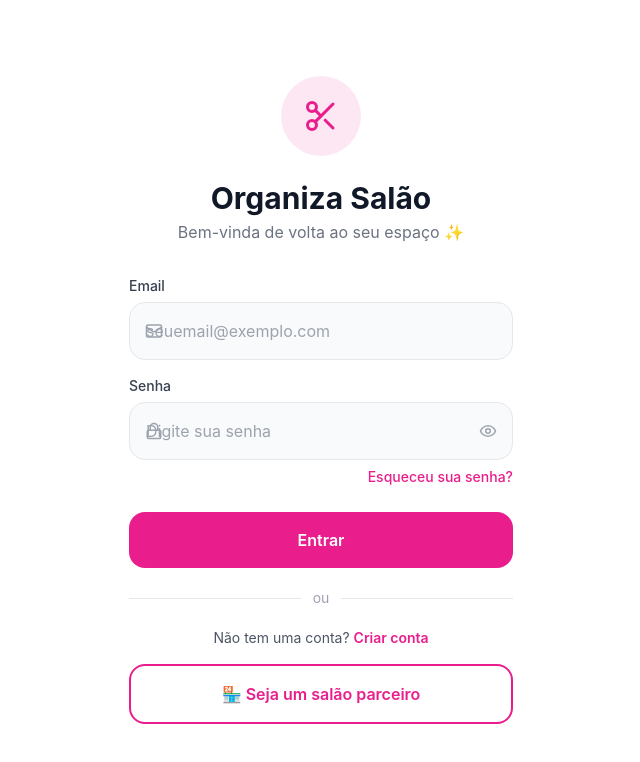
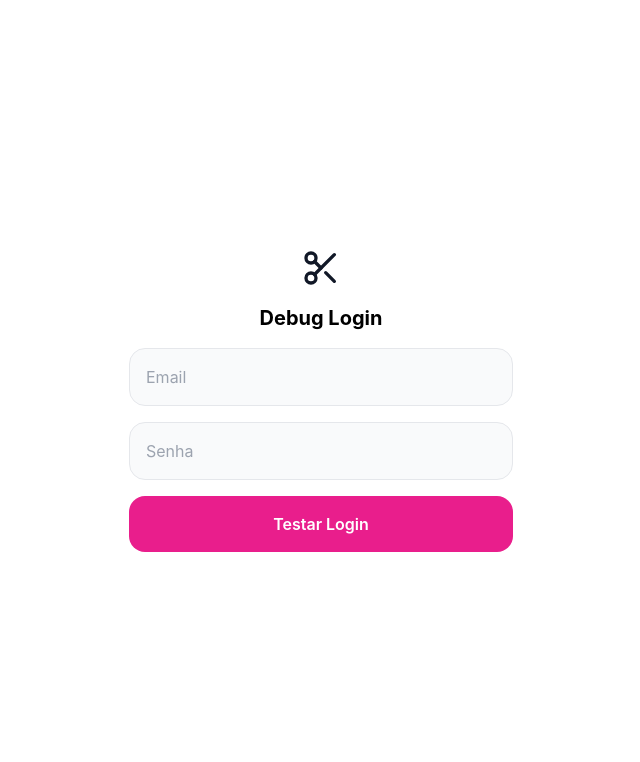
Before and after one commit to juliatedeschi7-creator/salao2.0, a Next.js app: page /login in a window 1280 px wide. Shown: the top 762 px of the page, without its empty margins (319-959 px from the left). Built offline with nearby package versions, Linux system fonts and the light colour scheme.

Commit message:
Atualizar o page.tsx

```diff
--- a/src/app/login/page.tsx
+++ b/src/app/login/page.tsx
@@ -1,174 +1,76 @@
 'use client'
-
 import { useState } from 'react'
 import { supabase } from '@/lib/supabase'
-import { Scissors, Eye, EyeOff, Mail, Lock } from 'lucide-react'
+import { Scissors } from 'lucide-react'
 
 export default function LoginPage() {
   const [email, setEmail] = useState('')
   const [senha, setSenha] = useState('')
-  const [mostrarSenha, setMostrarSenha] = useState(false)
   const [loading, setLoading] = useState(false)
-  const [erro, setErro] = useState('')
+  const [log, setLog] = useState('')
 
   async function handleLogin() {
-    if (!email || !senha) { setErro('Preencha email e senha.'); return }
     setLoading(true)
-    setErro('')
+    setLog('Tentando logar...')
 
     const { data, error } = await supabase.auth.signInWithPassword({
-      email: email.trim(),
+      email: email.trim().toLowerCase(),
       password: senha,
     })
 
     if (error) {
-      setErro('Email ou senha incorretos.')
+      setLog('ERRO AUTH: ' + error.message + ' | Status: ' + error.status)
       setLoading(false)
       return
     }
 
-    const { data: profile } = await supabase
+    setLog('Login OK! User ID: ' + data.user?.id)
+
+    const { data: prof, error: profError } = await supabase
       .from('profiles')
-      .select('role, aprovado, ativo, salao_id')
+      .select('*')
       .eq('id', data.user.id)
       .single()
 
-    if (!profile) {
-      setErro('Perfil não encontrado.')
+    if (profError) {
+      setLog(prev => prev + ' | ERRO PROFILE: ' + profError.message)
       setLoading(false)
       return
     }
 
-    if (!profile.ativo) {
-      await supabase.auth.signOut()
-      setErro('Sua conta foi desativada. Entre em contato com o suporte.')
+    setLog(prev => prev + ' | Profile: ' + JSON.stringify(prof))
     setLoading(false)
-      return
-    }
-
-    if (profile.role === 'admin_geral') {
-      window.location.href = '/admin'
-      return
-    }
-
-    if (!profile.aprovado) {
-      await supabase.auth.signOut()
-      setErro('Sua conta ainda aguarda aprovação do administrador.')
-      setLoading(false)
-      return
-    }
-
-    if (profile.role === 'dono_salao') {
-      if (profile.salao_id) {
-        const { data: salao } = await supabase
-          .from('saloes')
-          .select('pausado')
-          .eq('id', profile.salao_id)
-          .single()
-
-        if (salao?.pausado) {
-          await supabase.auth.signOut()
-          setErro('Seu salão está pausado. Entre em contato com o administrador.')
-          setLoading(false)
-          return
-        }
-        window.location.href = '/salao'
-      } else {
-        window.location.href = '/criar-salao'
-      }
-      return
-    }
-
-    if (profile.role === 'funcionario') {
-      window.location.href = '/funcionario'
-      return
-    }
-
-    window.location.href = '/cliente'
   }
 
   return (
-    <div className="min-h-screen bg-white flex flex-col items-center justify-center px-6">
-      <div className="w-20 h-20 rounded-full bg-pink-100 flex items-center justify-center mb-6">
-        <Scissors className="text-[#E91E8C]" size={36} />
-      </div>
-
-      <h1 className="text-3xl font-bold text-gray-900 mb-1">Organiza Salão</h1>
-      <p className="text-gray-500 mb-8 text-center">Bem-vinda de volta ao seu espaço ✨</p>
-
-      <div className="w-full max-w-sm flex flex-col gap-4">
-        <div>
-          <label className="text-sm font-medium text-gray-700 mb-1.5 block">Email</label>
-          <div className="relative">
-            <Mail size={18} className="absolute left-4 top-1/2 -translate-y-1/2 text-gray-400" />
+    <div className="min-h-screen bg-white flex flex-col items-center justify-center px-6 gap-4">
+      <Scissors size={40} className="text-gray-900" />
+      <h1 className="text-xl font-bold">Debug Login</h1>
       <input
-              className="input-field pl-11"
+        className="input-field w-full max-w-sm"
         type="email"
-              placeholder="seuemail@exemplo.com"
+        placeholder="Email"
         value={email}
         onChange={e => setEmail(e.target.value)}
-              onKeyDown={e => e.key === 'Enter' && handleLogin()}
       />
-          </div>
-        </div>
-
-        <div>
-          <label className="text-sm font-medium text-gray-700 mb-1.5 block">Senha</label>
-          <div className="relative">
-            <Lock size={18} className="absolute left-4 top-1/2 -translate-y-1/2 text-gray-400" />
       <input
-              className="input-field pl-11 pr-12"
-              type={mostrarSenha ? 'text' : 'password'}
-              placeholder="Digite sua senha"
+        className="input-field w-full max-w-sm"
+        type="password"
+        placeholder="Senha"
         value={senha}
         onChange={e => setSenha(e.target.value)}
-              onKeyDown={e => e.key === 'Enter' && handleLogin()}
       />
       <button
-              className="absolute right-4 top-1/2 -translate-y-1/2 text-gray-400"
-              onClick={() => setMostrarSenha(!mostrarSenha)}
-            >
-              {mostrarSenha ? <EyeOff size={18} /> : <Eye size={18} />}
+        className="btn-primary max-w-sm"
+        onClick={handleLogin}
+        disabled={loading}>
+        {loading ? 'Testando...' : 'Testar Login'}
       </button>
-          </div>
-          <div className="text-right mt-1">
-            <span className="text-[#E91E8C] text-sm font-medium cursor-pointer">
-              Esqueceu sua senha?
-            </span>
-          </div>
-        </div>
-
-        {erro && (
-          <div className="bg-red-50 border border-red-200 rounded-xl px-4 py-3">
-            <p className="text-red-600 text-sm text-center">{erro}</p>
+      {log && (
+        <div className="bg-gray-100 rounded-xl p-4 w-full max-w-sm">
+          <p className="text-xs text-gray-700 break-all">{log}</p>
         </div>
       )}
-
-        <button
-          className="btn-primary mt-2"
-          onClick={handleLogin}
-          disabled={loading}
-        >
-          {loading ? (
-            <div className="w-5 h-5 border-2 border-white border-t-transparent rounded-full animate-spin" />
-          ) : 'Entrar'}
-        </button>
-
-        <div className="flex items-center gap-3 my-1">
-          <div className="flex-1 h-px bg-gray-200" />
-          <span className="text-gray-400 text-sm">ou</span>
-          <div className="flex-1 h-px bg-gray-200" />
-        </div>
-
-        <p className="text-center text-gray-600 text-sm">
-          Não tem uma conta?{' '}
-          <a href="/cadastro" className="text-[#E91E8C] font-semibold">Criar conta</a>
-        </p>
-
-        <a href="/cadastro?tipo=salao" className="btn-secondary">
-          🏪 Seja um salão parceiro
-        </a>
-      </div>
     </div>
   )
 }
```
Lines whose indentation alone changed are shown as unchanged.
